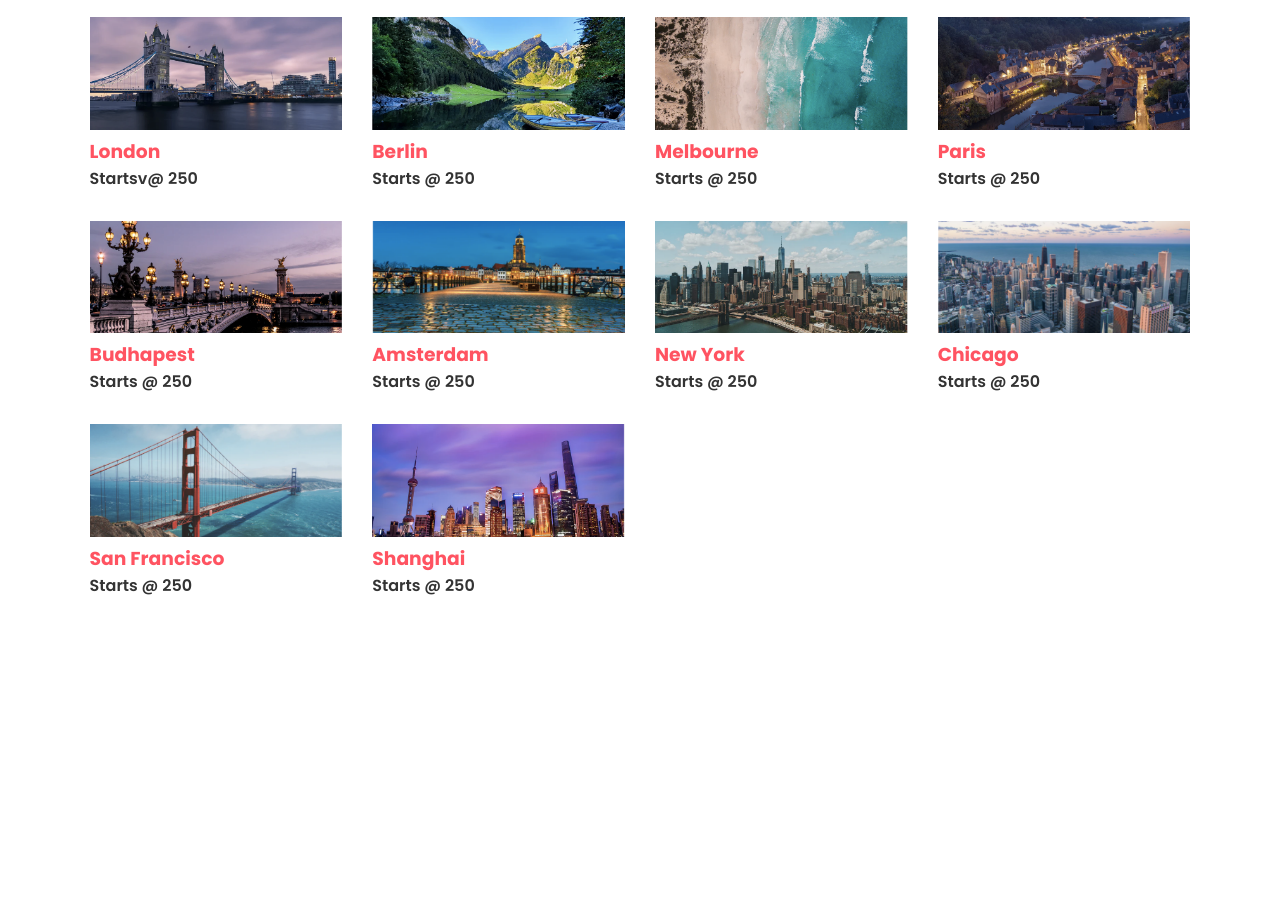
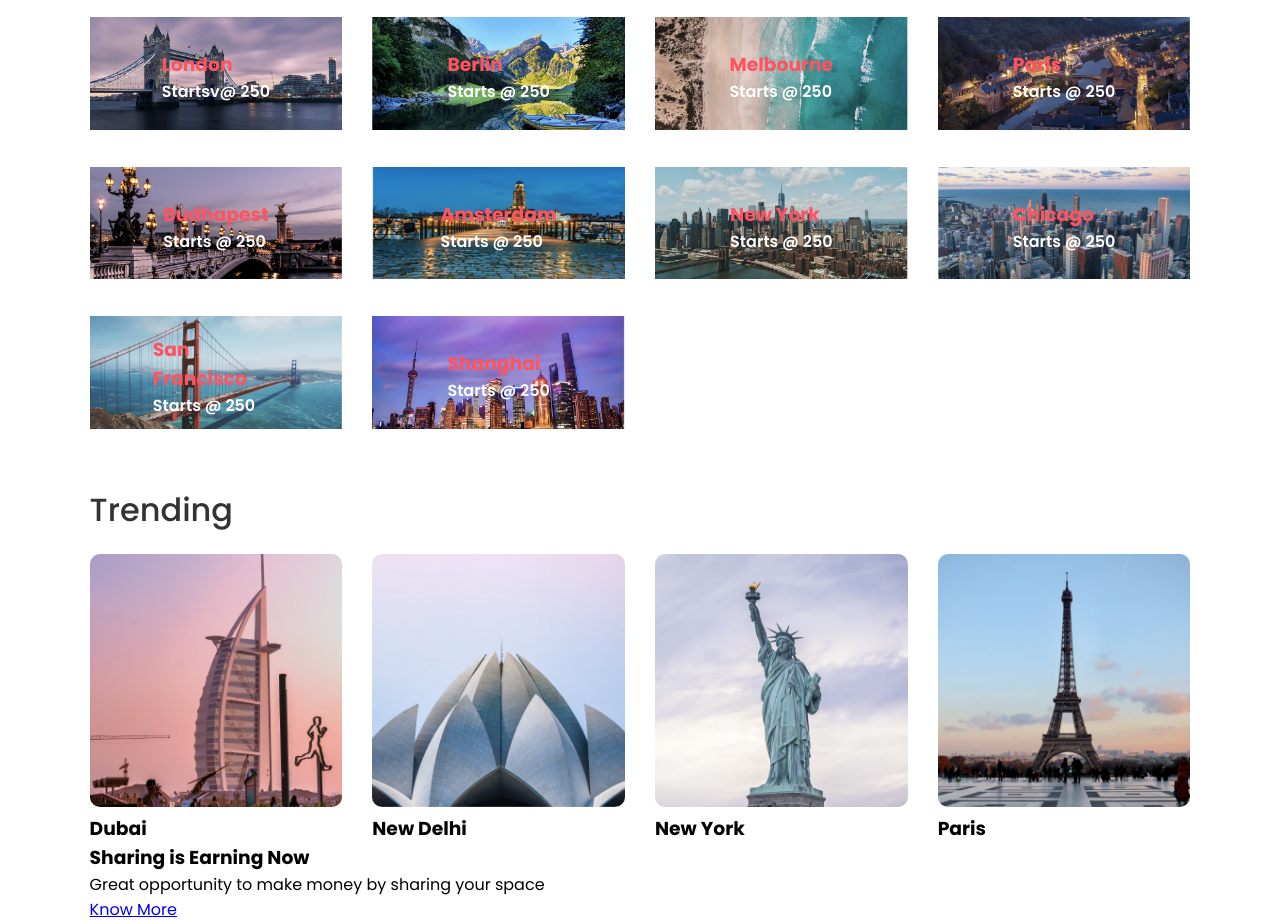
Before and after one commit to sandwipmitra/travel-tourism-mtwp, a plain HTML site: page index.html in a window 1280 px wide. Shown: the part 901-1823 px from the top of the page. Before the commit the page ends 1499 px from the top, so only its background shows below. Drawn offline with Linux system fonts and the light colour scheme.

Commit message:
7th-commit

```diff
--- a/index.html
+++ b/index.html
@@ -127,6 +127,30 @@
                 </span>
             </div>
         </div>
+        <h2 class="sub-title">Trending</h2>
+        <div class="trending">
+            <div>
+                <img src="images/dubai.png" alt="">
+                <h3>Dubai</h3>
+            </div>
+            <div>
+                <img src="images/new-delhi.png" alt="">
+                <h3>New Delhi</h3>
+            </div>
+            <div>
+                <img src="images/new-york.png" alt="">
+                <h3>New York</h3>
+            </div>
+            <div>
+                <img src="images/paris.png" alt="">
+                <h3>Paris</h3>
+            </div>
+        </div>
+        <div class="cta">
+            <h3>Sharing is Earning Now</h3>
+            <p>Great opportunity to make money by sharing your space</p>
+            <a href="#" class="cta-btn">Know More</a>
+        </div>
     </div>
 
 
--- a/style.css
+++ b/style.css
@@ -128,6 +128,30 @@ nav {
 }
 
 .exclusives div p {
-    color: #333;
+    color: #fff;
     font-weight: 600;
 }
+
+.exclusives div {
+    position: relative;
+}
+
+.exclusives div span {
+    position: absolute;
+    top: 50%;
+    left: 50%;
+    transform: translate(-50%, -50%);
+
+}
+
+.trending {
+    display: grid;
+    grid-template-columns: repeat(auto-fit, minmax(200px, 1fr));
+    grid-gap: 30px;
+}
+
+.trending div img {
+    width: 100%;
+    border-radius: 10px;
+
+}
```
